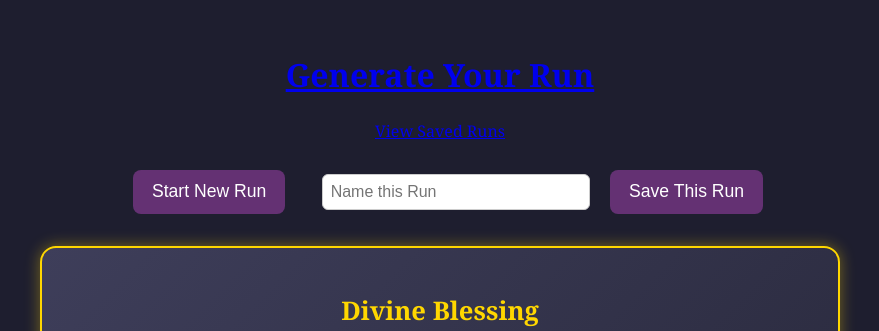
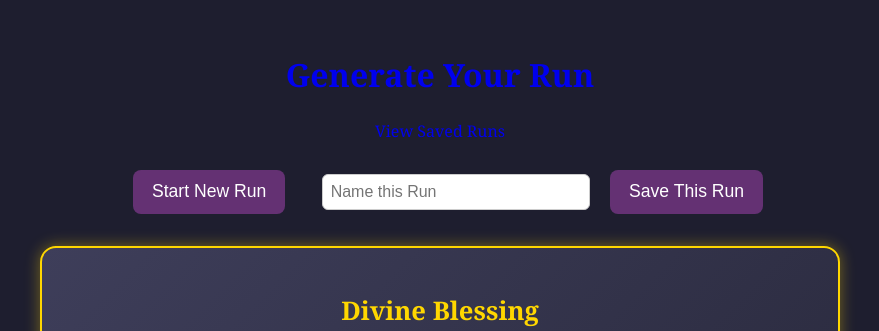
Before and after one commit to BiagiarelliAdriano/D-D-Mortal-Trials-Run-Generator, a Flask app: template templates/index.html in a window 1280 px wide. Shown: the top 331 px of the page, without its empty margins (200-1079 px from the left). Run offline with Flask 3, Linux system fonts and the light colour scheme; the template is opened without the code that fills it: most values are stand-ins (such as "Sample title", 1, 10 or a date in 2020).

Commit message:
Change text decorations for links, fix typo

```diff
--- a/static/style.css
+++ b/static/style.css
@@ -6,6 +6,10 @@ body {
     max-width: 800px;
     margin: auto;
     text-align: center;
+}
+
+a {
+    text-decoration: none;
 }
 
 button {
--- a/templates/runs.html
+++ b/templates/runs.html
@@ -2,7 +2,7 @@
 <html lang="en">
 <head>
     <title>Saved Runs</title>
-    <link rel="stylesheet" href="{{ url_for('static', filename='styles.css') }}">
+    <link rel="stylesheet" href="{{ url_for('static', filename='style.css') }}">
 </head>
 <body>
     <h1>Saved Runs</h1>
```
